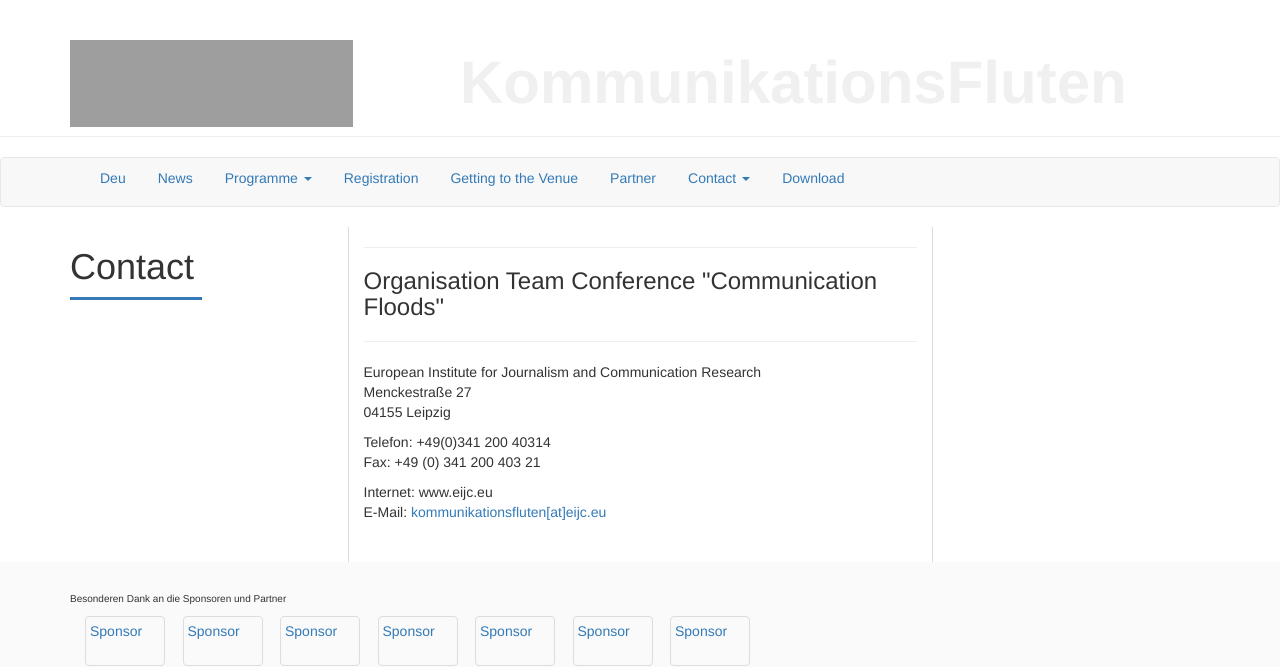
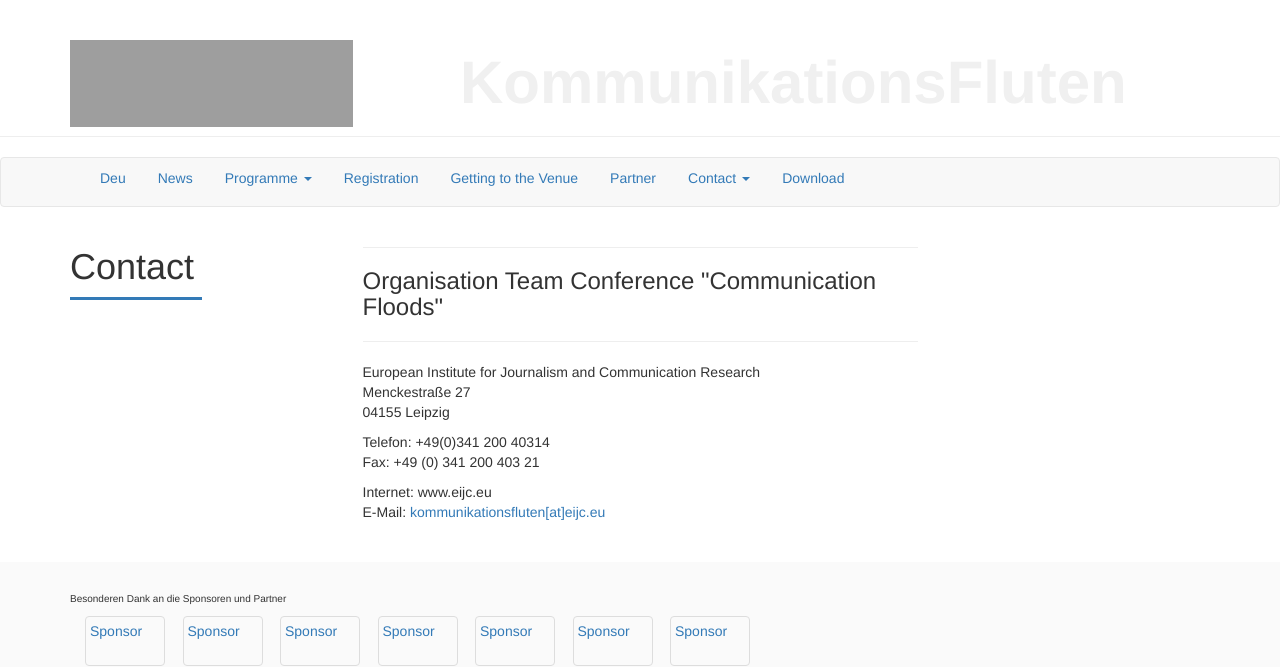
Before and after one commit to susedev/test, a Jekyll site: the page built from contact.html, in a window 1280 px wide. Shown: the top 667 px of the page. Built offline with Jekyll 4.4.1, drawn with Linux system fonts in a browser that asks for light colours; nearby versions of some CDN libraries; grey boxes are pictures that could not be loaded.

Commit message:
Update page.html

```diff
--- a/_layouts/page.html
+++ b/_layouts/page.html
@@ -16,7 +16,7 @@ layout: base
           <div class="box" style="background-color: #337AB7; width: 80%; height:3px; margin-top:3px;"></div>
     </div>
     <div class="col-md-1"></div>
-    <div class="col-md-6 col-md-height col-full-height" style="border-left:1px solid #DDD; border-right:1px solid #DDD;">
+    <div class="col-md-6 col-md-height col-full-height">
                {{ content }}
     </div>
 
```
